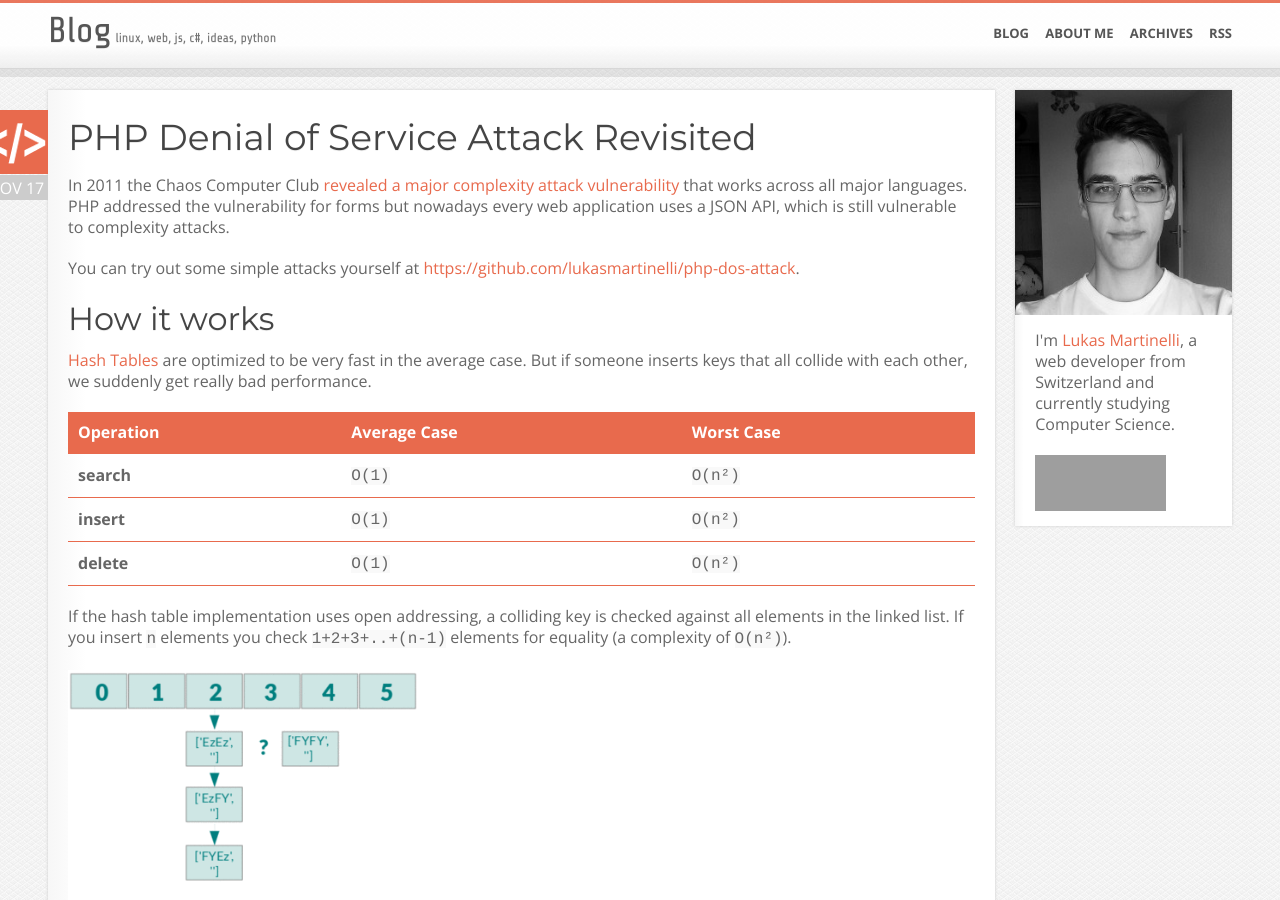
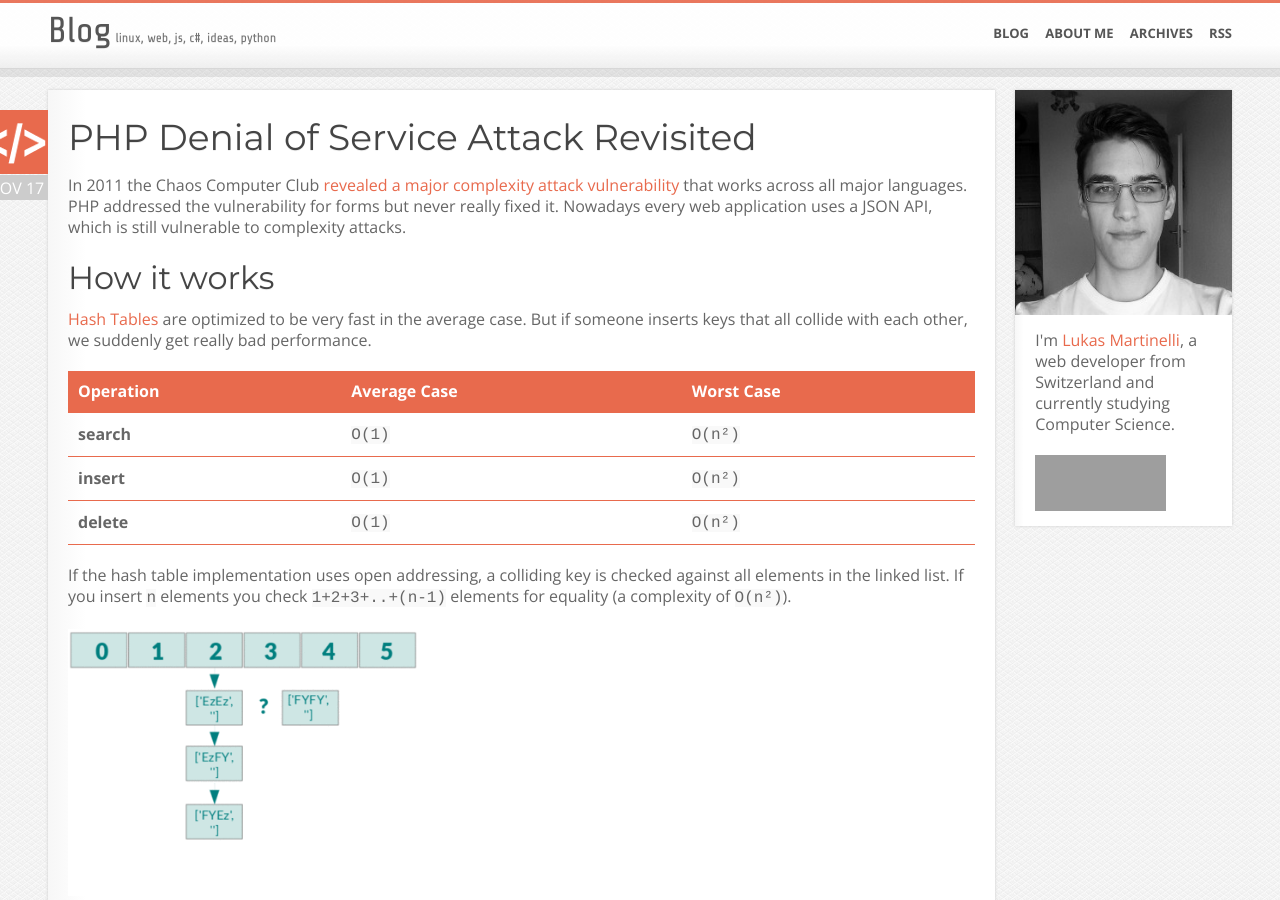
Before and after one commit to lukasmartinelli/lukasmartinelli.github.io, a Jekyll site: the page built from _posts/2014-11-17-php-dos-attack-revisited.md, in a window 1280 px wide and 900 px high. Built offline with Jekyll 4.4.1, drawn with Linux system fonts in a browser that asks for light colours; Markdown is read by kramdown in place of the engine named in the settings; comment, search, counter and statistics services are not loaded; some of the changed text lies outside the part shown; grey boxes are pictures that could not be loaded.

Commit message:
Removed link to repo

```diff
--- a/_posts/2014-11-17-php-dos-attack-revisited.md
+++ b/_posts/2014-11-17-php-dos-attack-revisited.md
@@ -11,10 +11,7 @@
 
 In 2011 the Chaos Computer Club [revealed a major complexity attack vulnerability](http://events.ccc.de/congress/2011/Fahrplan/attachments/2007_28C3_Effective_DoS_on_web_application_platforms.pdf)
 that works across all major languages. PHP addressed the vulnerability
-for forms but nowadays every web application uses a JSON API, which is still
-vulnerable to complexity attacks.
-
-You can try out some simple attacks yourself at [https://github.com/lukasmartinelli/php-dos-attack](https://github.com/lukasmartinelli/php-dos-attack).
+for forms but never really fixed it. Nowadays every web application uses a JSON API, which is still vulnerable to complexity attacks.
 
 ## How it works
 
@@ -122,9 +119,7 @@
 
 I am sure there are alot of other cases where user data is used together with a hash table.
 
-## Try it yourself
+## Counter Measures
 
-I put the testing scripts and sample pages into a github repository.
-I even added a few thousand self colliding keys.
-
-[https://github.com/lukasmartinelli/php-dos-attack](https://github.com/lukasmartinelli/php-dos-attack)
+- Reduce maximum request size
+- Reduce [max_input_time](http://php.net/manual/en/info.configuration.php#ini.max-input-time)
```
